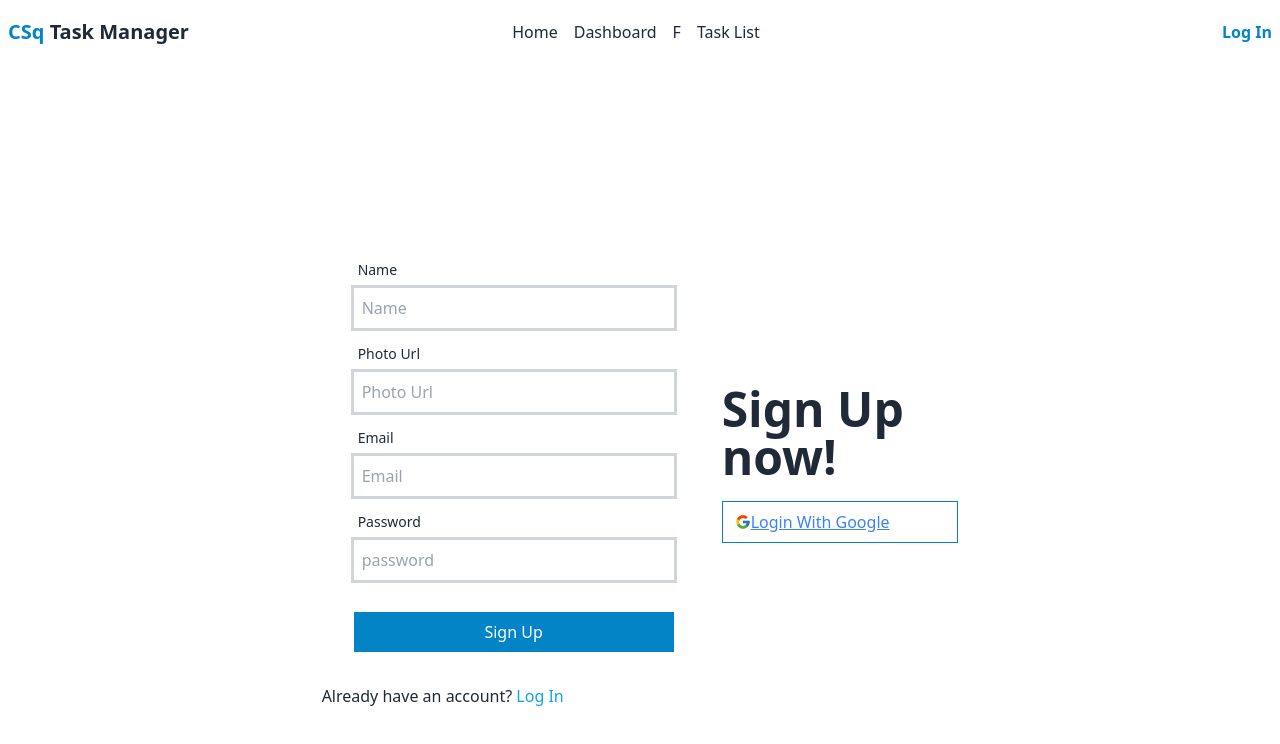
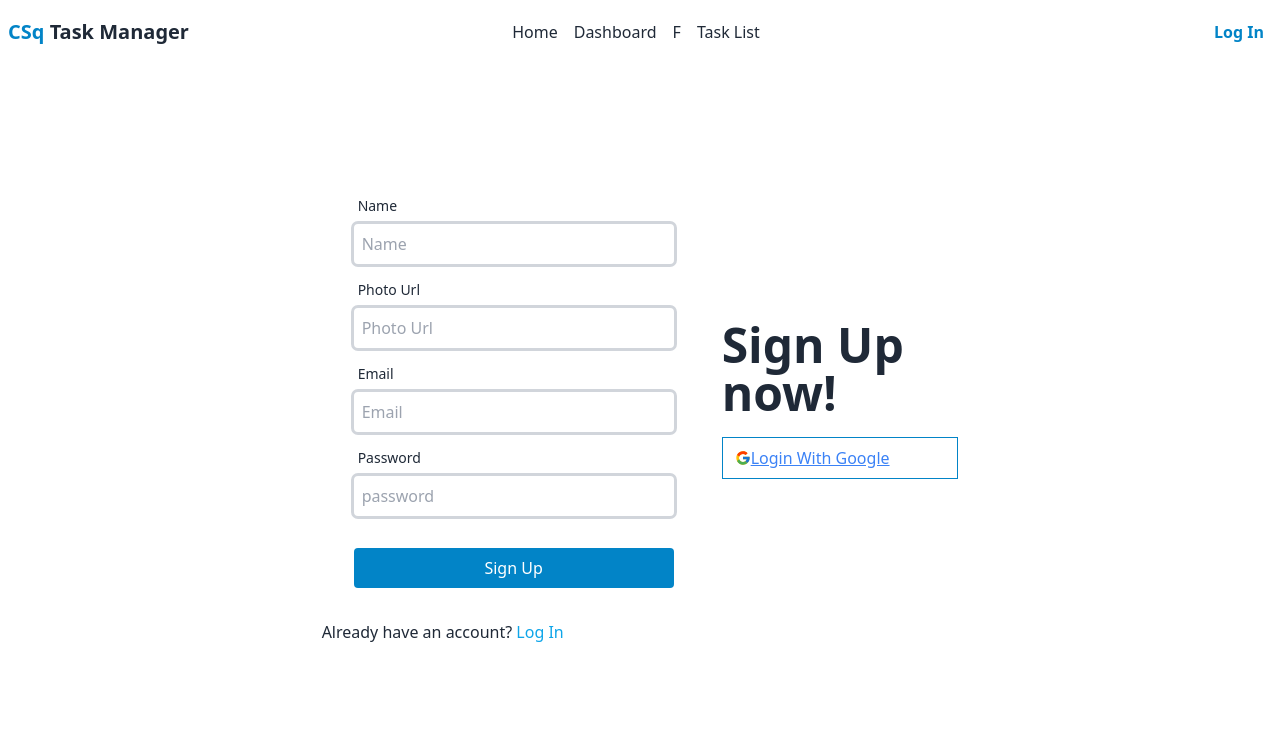
Before and after one commit to morsalinamunmun/coderSequed-task, a React (Vite) app: page /signup in a window 1280 px wide. Shown: the top 744 px of the page. Built offline with nearby package versions, Linux system fonts and the light colour scheme.

Commit message:
banner design and navbar fixed

```diff
--- /dev/null
+++ b/src/components/Banner/Banner.jsx
@@ -0,0 +1,20 @@
+import { Link } from "react-router-dom";
+
+const Banner = () => {
+    return (
+        <div className="min-h-screen">
+            <div className="flex justify-between">
+                <div className="w-[50%] pt-[10%]">
+                    <h1 className="text-5xl font-bold">Manage your task easily with simple.</h1>
+                    <p className="py-6"></p>
+                    <Link to="/login" className="bg-sky-600 text-white p-2 rounded">Get Started</Link>
+                </div>
+                <div className="absolute w-[50%] bg-gradient-to-r from-sky-300 to-sky-600 rounded-l-full ml-[11.5rem] py-52 left-[35%]">
+                    <img src="https://i.ibb.co/8ztGvYS/Chikitsha-Hub-hilarious-wisp-3febc2-netlify-app.png" className="w-[90%] relative right-48 rounded-lg shadow-2xl" />
+                </div>
+            </div>
+        </div>
+    );
+};
+
+export default Banner;
--- a/src/components/Navbar/Navbar.jsx
+++ b/src/components/Navbar/Navbar.jsx
@@ -1,4 +1,5 @@
 
+import { useEffect, useState } from "react";
 import { Link, NavLink } from "react-router-dom";
 
 const Navbar = () => {
@@ -10,8 +11,24 @@ const Navbar = () => {
         {/* <li><NavLink to='/login' className='border-orange-500 rounded-lg'>Log In</NavLink></li> */}
     </>
 
+const [scrolling, setScrolling] = useState(false);
+
+useEffect(() => {
+    const handleScroll = () => {
+        if (window.scrollY > 0) {
+            setScrolling(true);
+        } else {
+            setScrolling(false);
+        }
+    };
+
+    window.addEventListener("scroll", handleScroll);
+    return () => {
+        window.removeEventListener("scroll", handleScroll);
+    };
+}, []);
     return (
-        <div className="navbar bg-base-100 ">
+        <div className={`navbar fixed top-0 left-0 right-0 z-50 ${scrolling ? 'bg-base-100' : ''}`}>
             <div className="navbar-start">
                 <div className="dropdown mr-10 md:mr-40 lg:mr-0">
                     <label tabIndex={0} className=" lg:hidden">
@@ -49,7 +66,7 @@ const Navbar = () => {
                     </> :
                     <Link to='/login' className= "font-semibold btn border-0 bg-orang-500 text-white">Log In</Link>
             } */}
-                <Link to='/login' className="font-semibold border-0 text-sky-600">Log In</Link>
+                <Link to='/login' className="font-semibold border-0 p-2 rounded text-sky-600 bg-white">Log In</Link>
             </div>
         </div>
     );
--- a/src/pages/Home/Home.jsx
+++ b/src/pages/Home/Home.jsx
@@ -1,8 +1,9 @@
+import Banner from "../../components/Banner/Banner";
 
 const Home = () => {
     return (
         <div>
-
+            <Banner/>
         </div>
     );
 };
--- a/src/pages/Login/Login.jsx
+++ b/src/pages/Login/Login.jsx
@@ -18,19 +18,19 @@ const Login = () => {
                             <label className="label">
                                 <span className="label-text">Email</span>
                             </label>
-                            <input type="email" name="email" placeholder="Your Email" className="outline outline-gray-300 p-2 focus:border-sky-600 focus:border-2" required />
+                            <input type="email" name="email" placeholder="Your Email" className="outline outline-gray-300 p-2 focus:border-sky-600 focus:border-2 rounded" required />
                         </div>
                         <div className="form-control">
                             <label className="label">
                                 <span className="label-text">Password</span>
                             </label>
-                            <input type="password" name="password" placeholder="Password" className="outline outline-gray-300 p-2 focus:border-sky-600 focus:border-2" required />
+                            <input type="password" name="password" placeholder="Password" className="outline outline-gray-300 p-2 focus:border-sky-600 focus:border-2 rounded" required />
                             <label className="label">
                                 <a href="#" className="label-text-alt link link-hover">Forgot password?</a>
                             </label>
                         </div>
                         <div className="form-control mt-6">
-                            <button className="p-2 bg-sky-600 text-white border-0">Log In</button>
+                            <button className="p-2 bg-sky-600 text-white border-0 rounded">Log In</button>
                         </div>
 
                         <SocialLogin/>
--- a/src/pages/Signup/Signup.jsx
+++ b/src/pages/Signup/Signup.jsx
@@ -25,21 +25,21 @@ const Signup = () => {
                                 <label className="label">
                                     <span className="label-text">Name</span>
                                 </label>
-                                <input type="text" {...register("name", { required: true })} name="name" placeholder="Name" className="outline outline-gray-300 p-2 focus:border-sky-600 focus:border-2" required />
+                                <input type="text" {...register("name", { required: true })} name="name" placeholder="Name" className="outline outline-gray-300 p-2 focus:border-sky-600 focus:border-2 rounded" required />
                                 {errors.name && <span className="text-red-600">Name is required</span>}
                             </div>
                             <div className="form-control">
                                 <label className="label">
                                     <span className="label-text">Photo Url</span>
                                 </label>
-                                <input type="text" {...register("photoURL", { required: true })} placeholder="Photo Url" className="outline outline-gray-300 p-2 focus:border-sky-600 focus:border-2" required />
+                                <input type="text" {...register("photoURL", { required: true })} placeholder="Photo Url" className="outline outline-gray-300 p-2 focus:border-sky-600 focus:border-2 rounded" required />
                                 {errors.photoURL && <span className="text-red-600">Photo Url is required</span>}
                             </div>
                             <div className="form-control">
                                 <label className="label">
                                     <span className="label-text">Email</span>
                                 </label>
-                                <input type="email" {...register("email", { required: true, pattern: /^[^\s@]+@[^\s@]+\.[^\s@]+$/, })} name="email" placeholder="Email" className="outline outline-gray-300 p-2 focus:border-sky-600 focus:border-2" required />
+                                <input type="email" {...register("email", { required: true, pattern: /^[^\s@]+@[^\s@]+\.[^\s@]+$/, })} name="email" placeholder="Email" className="outline outline-gray-300 p-2 focus:border-sky-600 focus:border-2 rounded" required />
                                 {errors.email && errors.email.type === "required" && (
                                     <span className="text-red-600">Email is required</span>
                                 )}
@@ -54,7 +54,7 @@ const Signup = () => {
                                 <input type="password" {...register("password", {
                                     required: true, minLength: 6, maxLength: 20,
                                     pattern: /(?=.*[A-Z])(?=.*[!@#$&*])(?=.*[0-9])(?=.*[a-z])/
-                                })} name="password" placeholder="password" className="outline outline-gray-300 p-2 focus:border-sky-600 focus:border-2" required />
+                                })} name="password" placeholder="password" className="outline outline-gray-300 p-2 focus:border-sky-600 focus:border-2 rounded" required />
                                 {errors.password?.type === "required" && <p className="text-red-600">Password is required</p>}
                                 {errors.password?.type === "minLength" && <p className="text-red-600">Password must be 6 character</p>}
                                 {errors.password?.type === "maxLength" && <p className="text-red-600">Password must be less than 20 character</p>}
@@ -64,7 +64,7 @@ const Signup = () => {
                                 </label> */}
                             </div>
                             <div className="form-control mt-6">
-                                <button className="p-2 bg-sky-600 text-white border-0">Sign Up</button>
+                                <button className="p-2 bg-sky-600 text-white border-0 rounded">Sign Up</button>
                             </div>
                         </form>
                         <p>Already have an account? <Link to="/login" className='text-sky-500'>Log In</Link></p>
```
